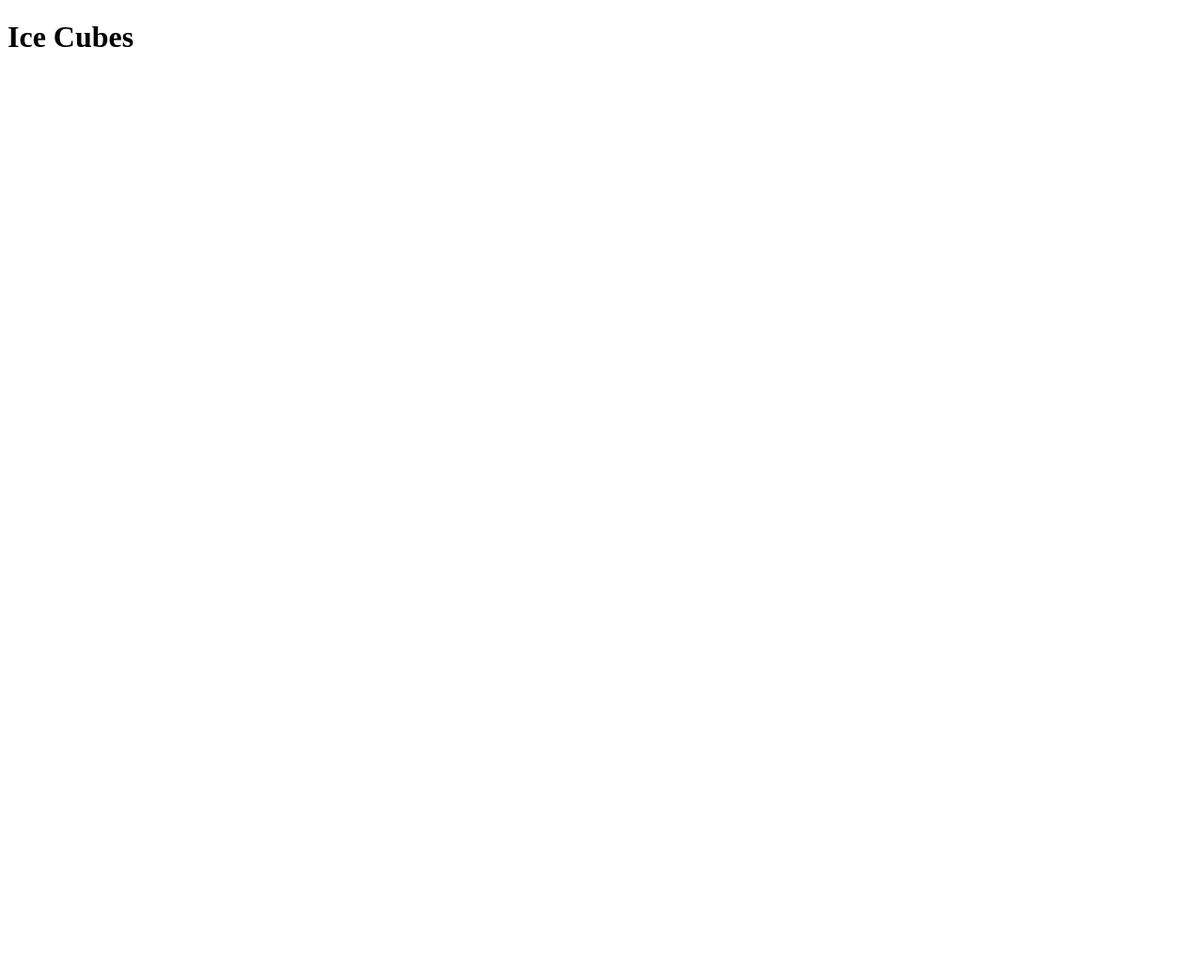
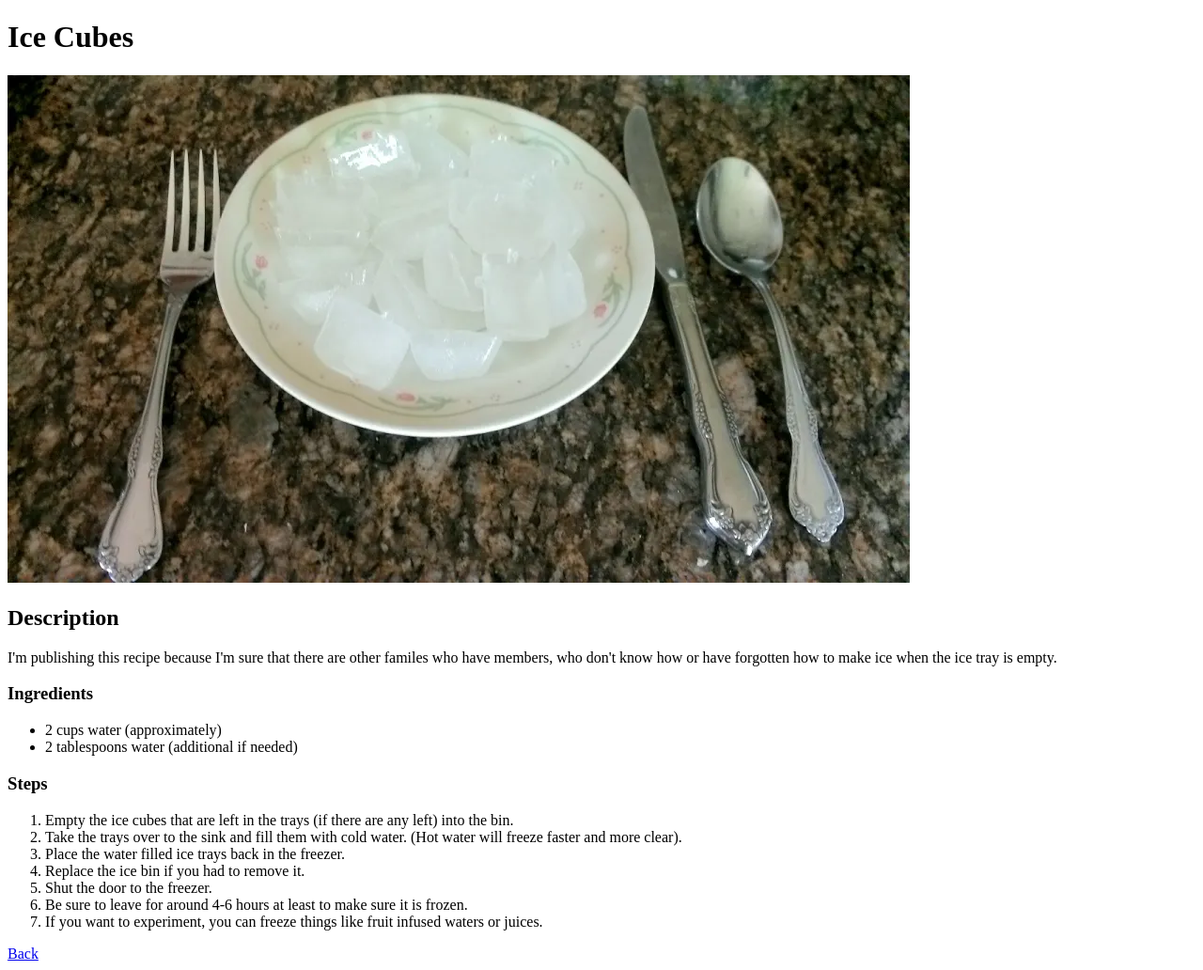
Before and after one commit to UgandaWeapon-dev/odin-recipes, a plain HTML site: page recipes/ice.html in a window 1280 px wide. Shown: the whole page at 94% size. Before the commit the page ends 800 px from the top, so only its background shows below. Drawn offline with Linux system fonts and the light colour scheme.

Commit message:
Update 'ice.html' with content and image
Updated the page to improve visual appeal and provide more information.

```diff
--- a/recipes/ice.html
+++ b/recipes/ice.html
@@ -7,5 +7,47 @@
 </head>
 <body>
     <h1>Ice Cubes</h1>
+    <img src="../img/ice.png" alt="Ice cubes on a plate">
+
+    <h2>Description</h2>
+    <p>I'm publishing this recipe because I'm sure that there are other
+       familes who have members, who don't know how or have forgotten
+       how to make ice when the ice tray is empty.
+    </p>
+
+    <h3>Ingredients</h3>
+    <ul>
+        <li>2 cups water (approximately)</li>
+        <li>2 tablespoons water (additional if needed)</li>
+    </ul>
+
+    <h3>Steps</h3>
+    <ol>
+        <li>Empty the ice cubes that are left in the trays (if there
+            are any left) into the bin.
+        </li>
+        <li>Take the trays over to the sink and fill them with cold
+            water. (Hot water will freeze faster and more clear).
+        </li>
+        <li>
+            Place the water filled ice trays back in the freezer.
+        </li>
+        <li>
+            Replace the ice bin if you had to remove it.
+        </li>
+        <li>
+            Shut the door to the freezer.
+        </li>
+        <li>
+            Be sure to leave for around 4-6 hours at least to make
+            sure it is frozen.
+        </li>
+        <li>
+            If you want to experiment, you can freeze things like fruit
+             infused waters or juices.
+        </li>
+    </ol>
+
+    <a href="../index.html">Back</a>
 </body>
 </html>
```
Also changed, not shown: img/ice.png (added).
